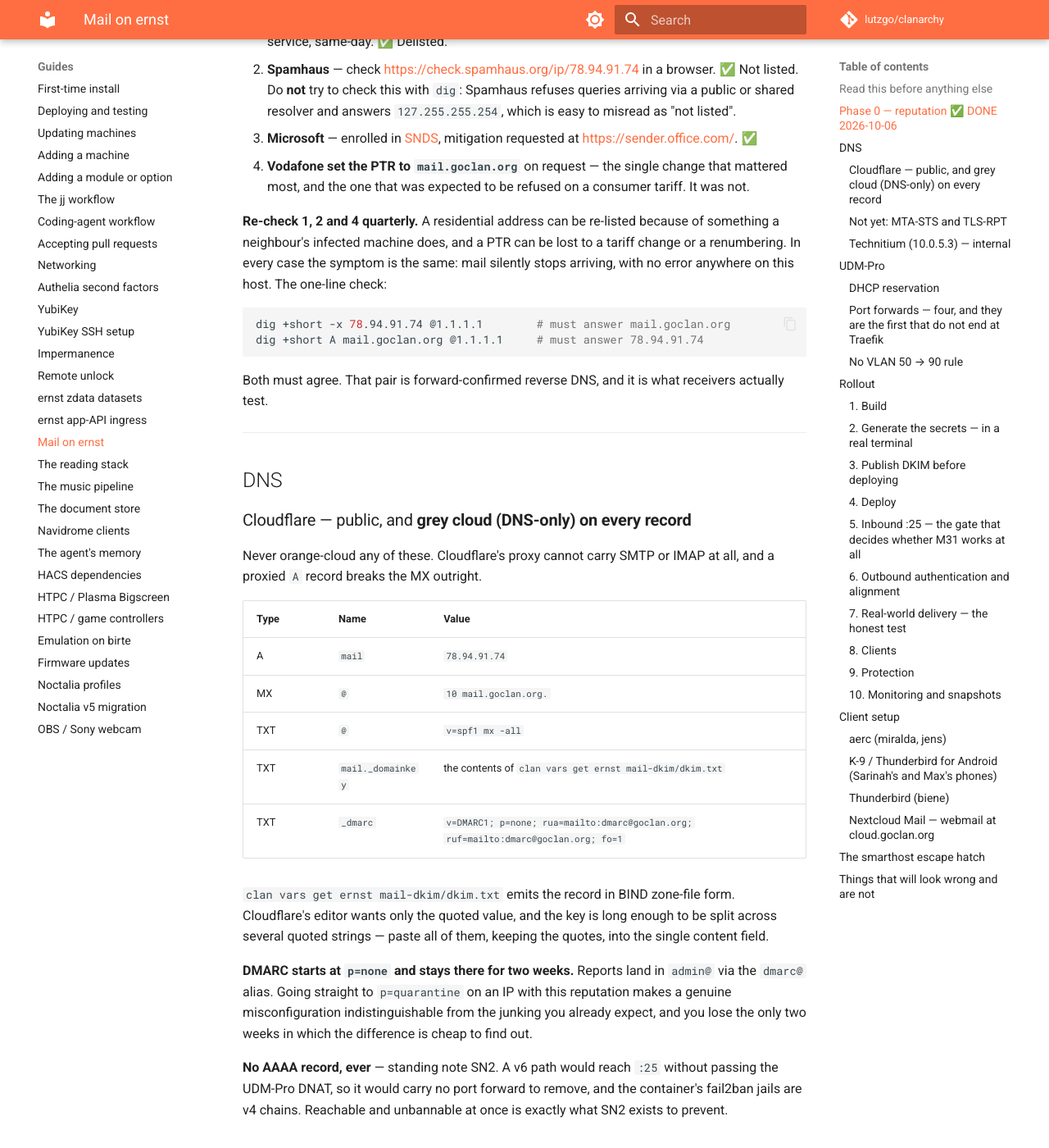
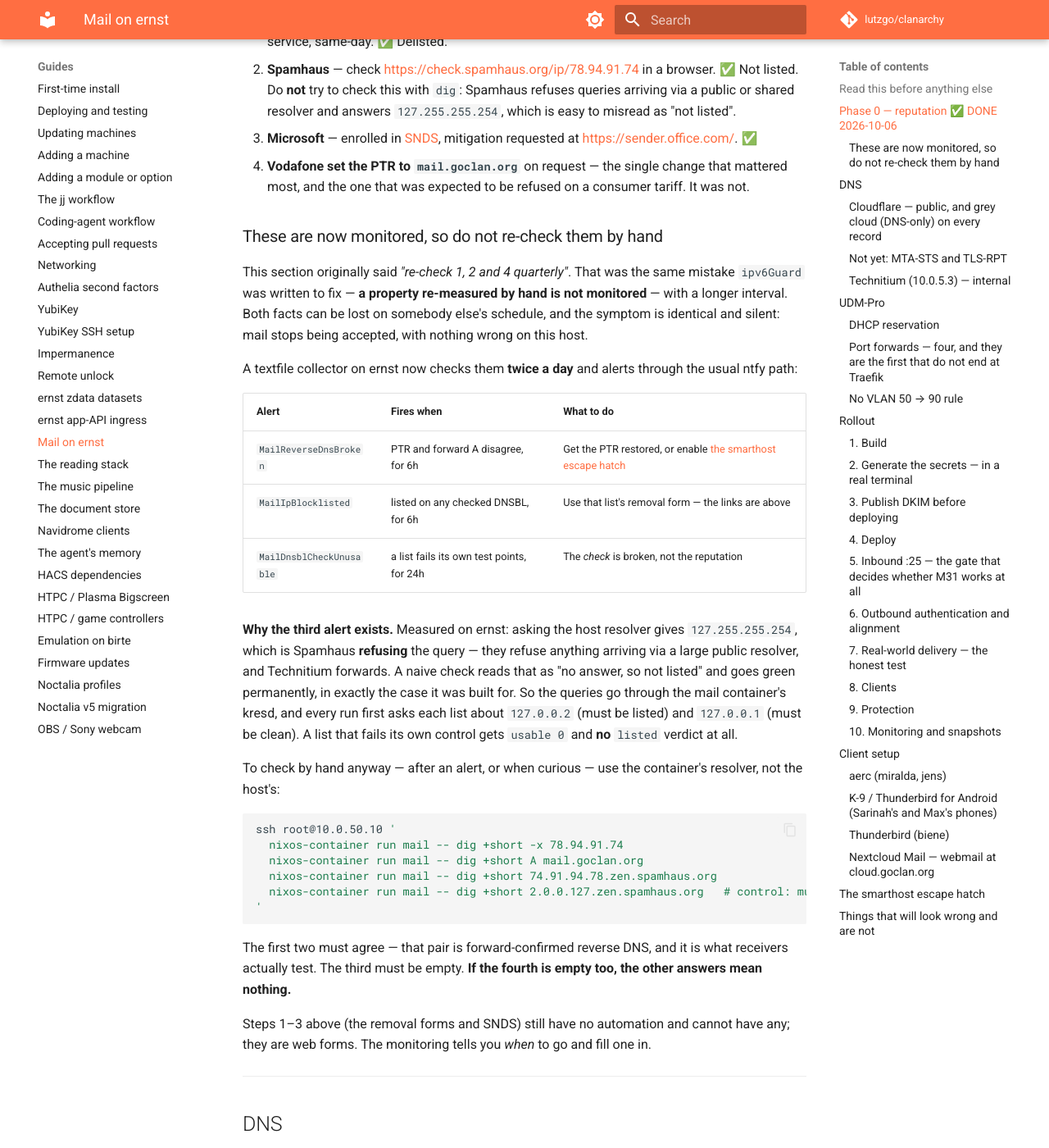
Before and after one commit to lutzgo/clanarchy, an MkDocs documentation site: the page built from docs/guides/mail.md, in a window 1280 px wide and 1400 px high, scrolled down 1954 px. Shown: the whole window at 82% size. Built offline with MkDocs 1.6.1 and Material for MkDocs 9.7.7, drawn with Linux system fonts in a browser that asks for light colours; comment, search, counter and statistics services are not loaded; some of the changed text lies outside the part shown.

Commit message:
Monitor mail deliverability and create the Trash and Archive folders (#293)

````diff
--- a/docs/guides/mail.md
+++ b/docs/guides/mail.md
@@ -79,19 +79,51 @@
    that mattered most, and the one that was expected to be refused on a
    consumer tariff. It was not.
 
-**Re-check 1, 2 and 4 quarterly.** A residential address can be re-listed
-because of something a neighbour's infected machine does, and a PTR can be lost
-to a tariff change or a renumbering. In every case the symptom is the same:
-mail silently stops arriving, with no error anywhere on this host. The one-line
-check:
+### These are now monitored, so do not re-check them by hand
+
+This section originally said *"re-check 1, 2 and 4 quarterly"*. That was the
+same mistake `ipv6Guard` was written to fix — **a property re-measured by hand
+is not monitored** — with a longer interval. Both facts can be lost on somebody
+else's schedule, and the symptom is identical and silent: mail stops being
+accepted, with nothing wrong on this host.
+
+A textfile collector on ernst now checks them **twice a day** and alerts
+through the usual ntfy path:
+
+| Alert | Fires when | What to do |
+|---|---|---|
+| `MailReverseDnsBroken` | PTR and forward A disagree, for 6h | Get the PTR restored, or enable [the smarthost escape hatch](#the-smarthost-escape-hatch) |
+| `MailIpBlocklisted` | listed on any checked DNSBL, for 6h | Use that list's removal form — the links are above |
+| `MailDnsblCheckUnusable` | a list fails its own test points, for 24h | The *check* is broken, not the reputation |
+
+**Why the third alert exists.** Measured on ernst: asking the host resolver
+gives `127.255.255.254`, which is Spamhaus **refusing** the query — they refuse
+anything arriving via a large public resolver, and Technitium forwards. A naive
+check reads that as "no answer, so not listed" and goes green permanently, in
+exactly the case it was built for. So the queries go through the mail
+container's kresd, and every run first asks each list about `127.0.0.2` (must
+be listed) and `127.0.0.1` (must be clean). A list that fails its own control
+gets `usable 0` and **no** `listed` verdict at all.
+
+To check by hand anyway — after an alert, or when curious — use the container's
+resolver, not the host's:
 
 ```bash
-dig +short -x 78.94.91.74 @1.1.1.1        # must answer mail.goclan.org
-dig +short A mail.goclan.org @1.1.1.1     # must answer 78.94.91.74
+ssh root@10.0.50.10 '
+  nixos-container run mail -- dig +short -x 78.94.91.74
+  nixos-container run mail -- dig +short A mail.goclan.org
+  nixos-container run mail -- dig +short 74.91.94.78.zen.spamhaus.org
+  nixos-container run mail -- dig +short 2.0.0.127.zen.spamhaus.org   # control: must be 127.0.0.x
+'
 ```
 
-Both must agree. That pair is forward-confirmed reverse DNS, and it is what
-receivers actually test.
+The first two must agree — that pair is forward-confirmed reverse DNS, and it
+is what receivers actually test. The third must be empty. **If the fourth is
+empty too, the other answers mean nothing.**
+
+Steps 1–3 above (the removal forms and SNDS) still have no automation and
+cannot have any; they are web forms. The monitoring tells you *when* to go and
+fill one in.
 
 ---
 
@@ -441,6 +473,21 @@
   **STARTTLS** — not SSL/TLS, see the warning above — with *IMAP credentials*.
   This puts filters on the server, so they apply to K-9 and aerc too.
 
+**Folders are a server setting, not a client one.** Trash and Archive did not
+exist at first: simple-nixos-mailserver ships `Trash` as `auto = "no"` —
+declared so clients know its name, but never created — and no `Archive` at all.
+Both are now `auto = "subscribe"` in `mailserver.mailboxes`, so every client
+gets them without configuring anything. If you ever add a folder there, **list
+all five**: the option is a freeform attrset, so naming one replaces the whole
+default and would silently delete Drafts, Sent and Junk.
+
+**Avatars are off by design.** Turning off *Avatars from Gravatar and favicons*
+in Mail settings is what removes them — Gravatar lookups send a hash of your
+correspondent's address to a third party, and favicon fetches hit the sender's
+domain when you open a message. The local alternative costs nothing and leaks
+nothing: a contact in Nextcloud **Contacts** with a photo shows that photo in
+Mail. Same picture, no third party.
+
 > **Accounts are deliberately not auto-provisioned, and cannot be.** Nextcloud
 > Mail's default provisioning logs into IMAP with the user's *Nextcloud login
 > password*, and logins here go through Authelia over OIDC, so Nextcloud never
````
Also changed, not shown: CLAUDE.md (+1 -1 lines), 3 other files.
